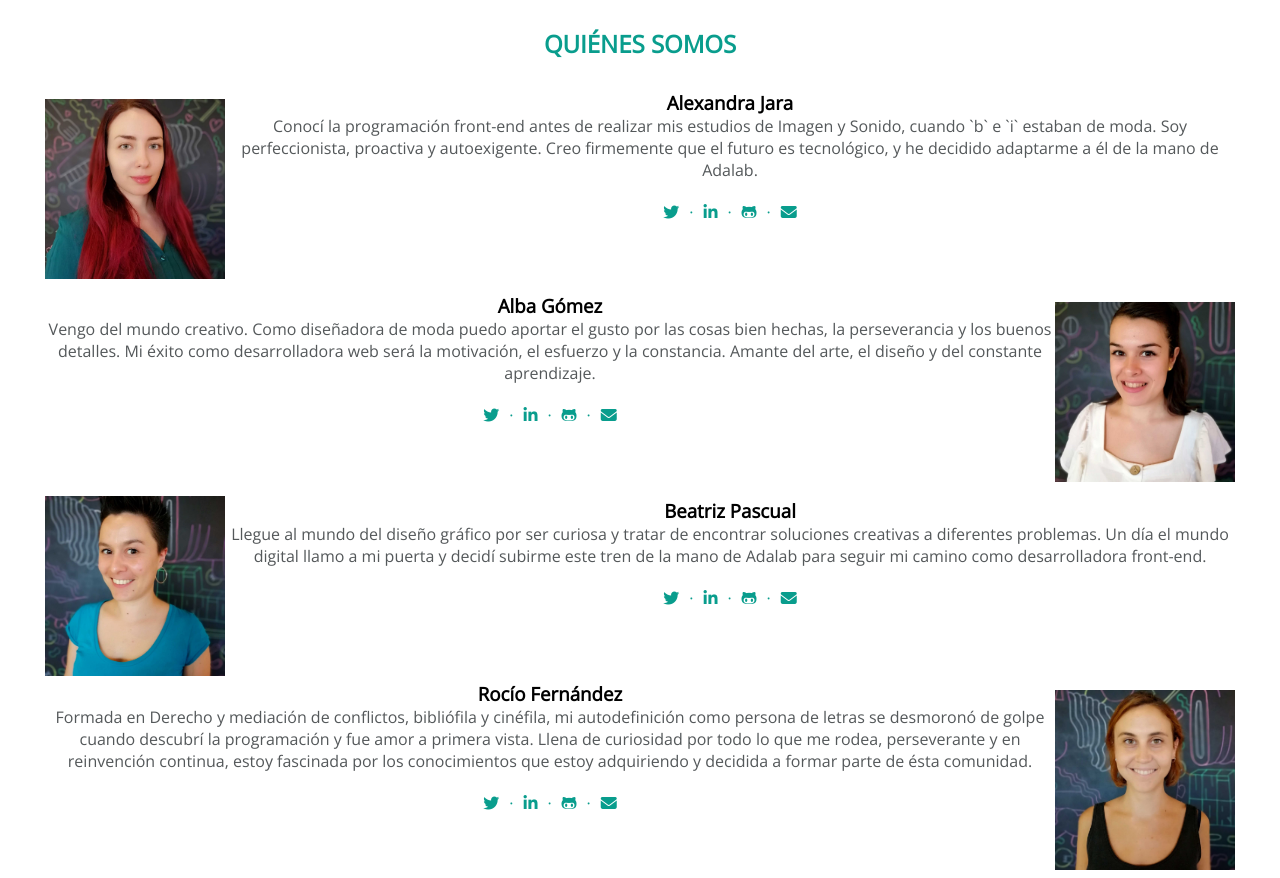
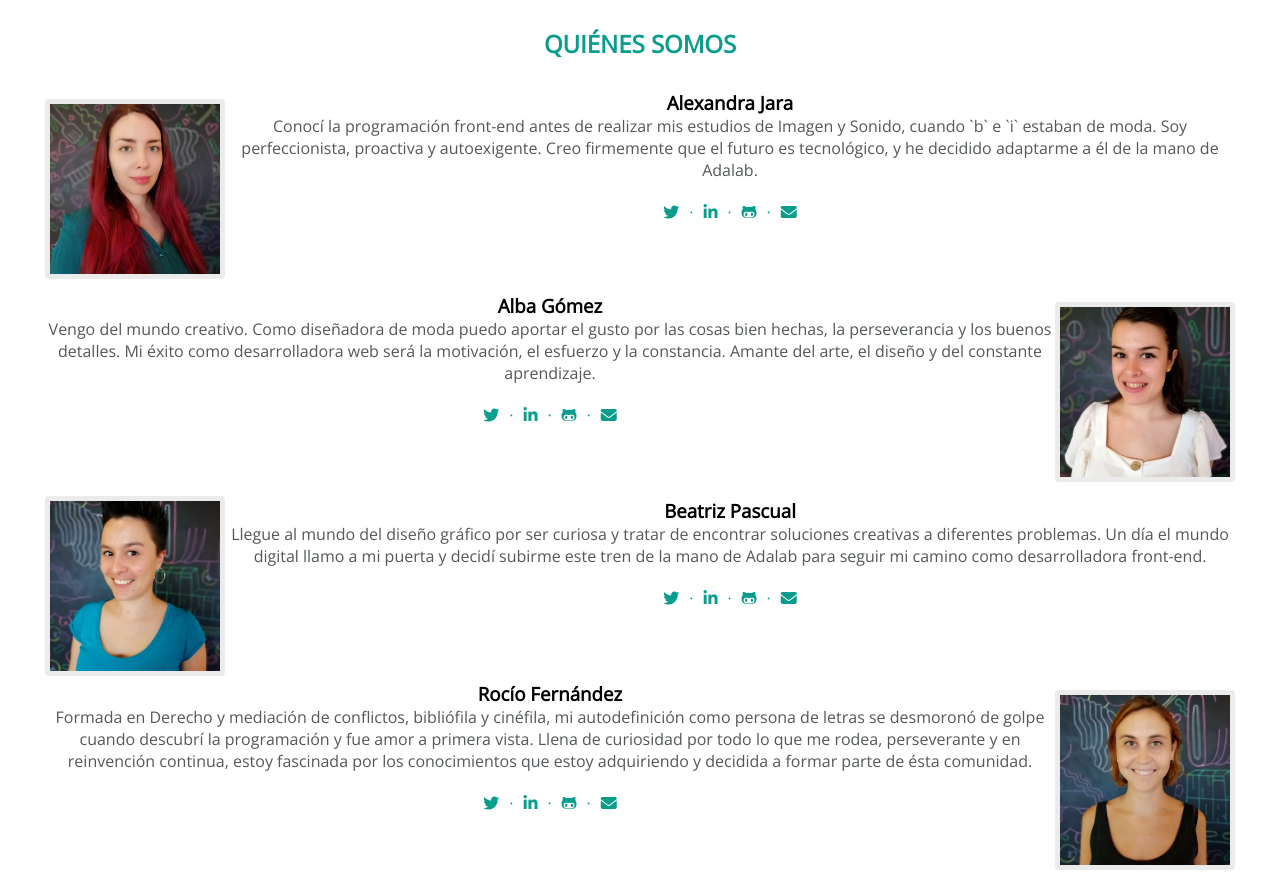
Before and after one commit to Adalab/project-g-m1-fivedrops, a plain HTML site: page index.html in a window 1280 px wide. Shown: the part 1018-1896 px from the top of the page. Drawn offline with nearby package versions, Linux system fonts and the light colour scheme.

Commit message:
add border radius image adalaber

```diff
--- a/styles/wya.css
+++ b/styles/wya.css
@@ -37,7 +37,9 @@
 
 .wya-img-adalaber{
     width: 180px;
-    height: 180px;;
+    height: 180px;
+    border-radius: 4px;
+    border: solid 5px rgb(0, 0, 0, .08);
 }
 
 .wya-name-adalaber{
```
